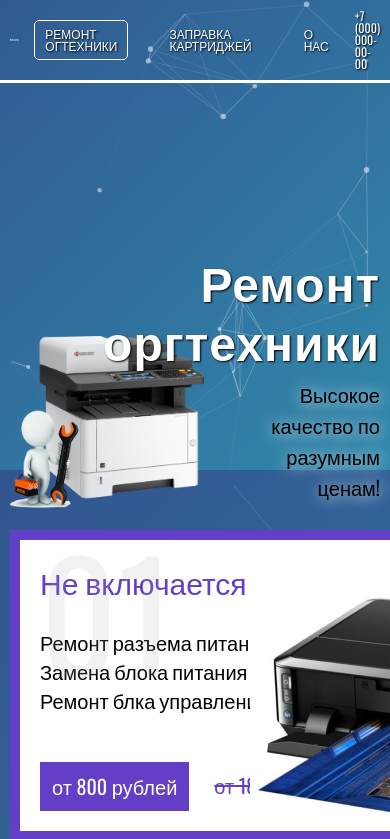
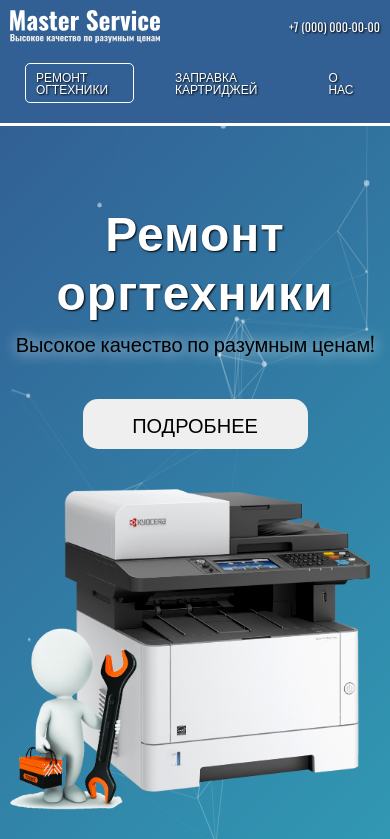
Before and after one commit to Chili1971/master-service, a plain HTML site: page index.html in a window 390 px wide. Shown: the top 839 px of the page. Drawn offline with nearby package versions, Linux system fonts and the light colour scheme; animation ran at ten frames a second.

Commit message:
Адаптация шапки и первого экрана

```diff
--- a/index.html
+++ b/index.html
@@ -12,7 +12,7 @@
   <body>
     <div class="wrapper noselect">
       <header class="header">
-        <div class="container">
+        <div class="container header__in">
           <div class="header-logo">
             <a href="index.html">
               <img src="img/MasreServiceLogo.svg" width="100%" alt=""
@@ -29,11 +29,11 @@
           </div>
         </div>
       </header>
-      <div class="mobile-menu">
+      <!-- <div class="mobile-menu">
         <a class="isActive" href="index.html">Ремонт огтехники</a>
         <a href="cartrige.html">Заправка картриджей</a>
         <a href="contacts.html">О нас</a>
-      </div>
+      </div> -->
 
       <!-- <header class="header-mobile">
         <div class="container">
--- a/js/main.js
+++ b/js/main.js
@@ -7,9 +7,9 @@ $(function () {
     navigationTooltips: ["firstSlide", "secondSlide"],
     navigation: true,
     // showActiveTooltip: false,
-    responsiveWidth: 1200,
+    responsiveWidth: 1024,
     // scrollBar: false,
   });
 });
 
-alert($(window).innerWidth());
+// alert($(window).innerWidth());
--- a/scss/general/_animation.scss
+++ b/scss/general/_animation.scss
@@ -8,7 +8,7 @@
   background-image: linear-gradient(-45deg, #30cfd0 0%, #330867 100%);
 
   animation: AnimateBG 20s ease infinite;
-  @media all and (max-width: 768px) {
+  @media all and (max-width: 1024px) {
     height: auto;
   }
 }
--- a/scss/general/_general.scss
+++ b/scss/general/_general.scss
@@ -93,4 +93,12 @@ a:hover {
 }
 .section {
   font-size: 0;
+  @media all and (max-width: 1024px) {
+    height: auto !important;
+  }
 }
+.fp-overflow {
+  @media all and (max-width: 1024px) {
+    overflow: hidden !important;
+  }
+}
--- a/scss/general/_header.scss
+++ b/scss/general/_header.scss
@@ -6,7 +6,14 @@
   z-index: 10;
   border-bottom: 3px solid #fff;
   padding: 10px 0;
-
+  @media all and (max-width: 1024px) {
+    background: #326095;
+  }
+  &__in {
+    @media all and (max-width: 1024px) {
+      flex-wrap: wrap;
+    }
+  }
   .header-logo {
     img {
       display: flex;
@@ -16,8 +23,13 @@
   .header-menu {
     display: flex;
     justify-content: center;
-    @media all and (max-width: 320px) {
-      display: none;
+    @media all and (max-width: 768px) {
+      // display: none;
+      order: 2;
+      width: 100%;
+      justify-content: space-between;
+      margin-top: 20px;
+      padding-bottom: 10px;
     }
 
     a {
@@ -46,7 +58,6 @@
   display: none;
 }
 
-@media all and (max-width: 320px) {
 .mobile-menu {
   position: absolute;
   z-index: 10;
@@ -71,9 +82,8 @@
     }
   }
 }
-}
 
-@media all and (max-width: 768px) {
+@media all and (max-width: 1024px) {
   .header-logo {
     max-width: 150px;
   }
--- a/scss/general/_repair-info.scss
+++ b/scss/general/_repair-info.scss
@@ -8,7 +8,7 @@
     grid-gap: 1px;
     width: 100%;
     counter-reset: card;
-    @media all and (max-width: 768px) {
+    @media all and (max-width: 1024px) {
       grid-template-columns: repeat(2, 1fr);
     }
 
--- a/scss/general/_repair.scss
+++ b/scss/general/_repair.scss
@@ -2,12 +2,31 @@
   display: flex;
   flex: 1 0 50%;
   justify-content: space-between;
-
+  @media all and (max-width: 1024px) {
+    &.bg {
+      padding: 100px 0 50px;
+    }
+  }
+  @media all and (max-width: 768px) {
+    &.bg {
+      padding: 200px 0 100px;
+    }
+  }
+  &:not(.bg) {
+    @media all and (max-width: 768px) {
+      flex-wrap: wrap;
+    }
+  }
   .repair_img {
     position: relative;
     z-index: 9;
     margin-right: 10px;
     width: calc(100% - 45% - 10px);
+    @media all and (max-width: 768px) {
+      width: 100%;
+      margin-top: 40px;
+      order: 2;
+    }
   }
   .repair_text {
     position: relative;
@@ -19,6 +38,17 @@
 
     width: calc(100% - 55% - 10px);
     margin-left: 10px;
+    @media all and (max-width: 768px) {
+      display: block;
+      margin-left: 0;
+      *,
+      & {
+        text-align: center;
+      }
+    }
+    @media all and (max-width: 768px) {
+      width: 100%;
+    }
     h1 {
       margin-bottom: 10px;
     }
```
Also changed, not shown: scss/style.css, 1 other file. Lines whose indentation alone changed are shown as unchanged.
